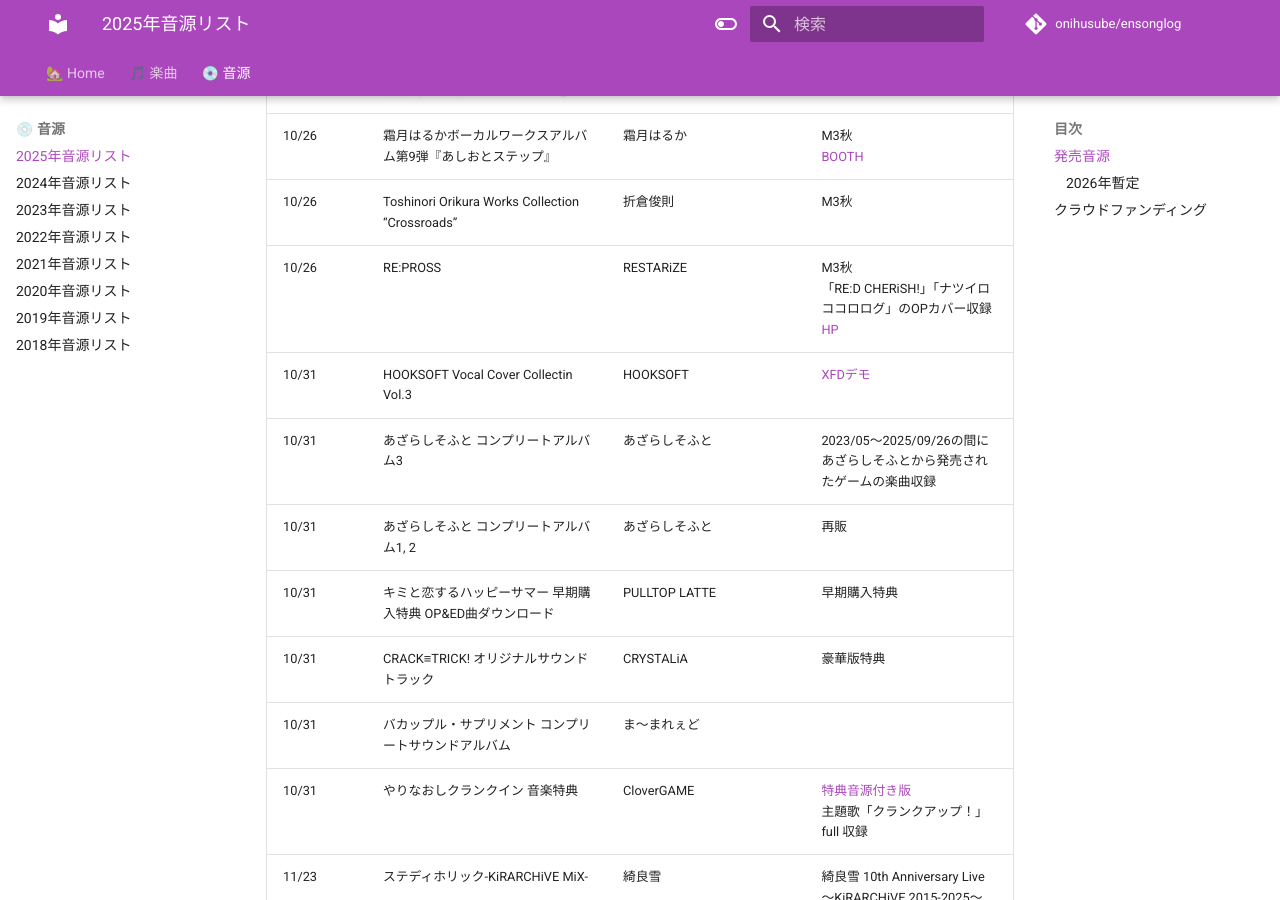
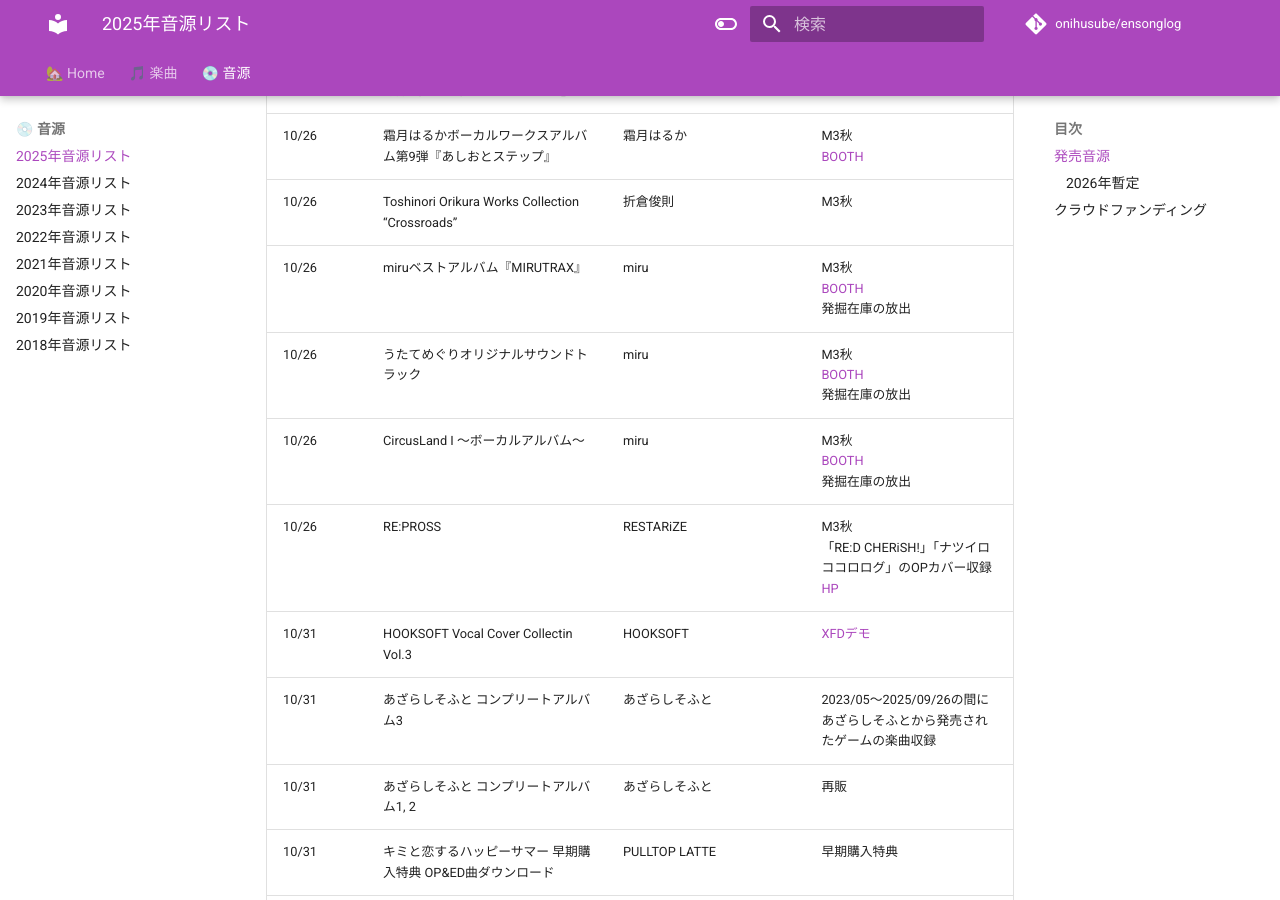
Before and after one commit to onihusube/ensonglog, an MkDocs documentation site: the page built from docs/2025/音源.md, in a window 1280 px wide and 900 px high, scrolled down 13451 px. Built offline with MkDocs 1.6.1 and Material for MkDocs 9.7.7, drawn with Linux system fonts in a browser that asks for light colours; comment, search, counter and statistics services are not loaded.

Commit message:
miruブースでの再販を一応追加

```diff
--- a/docs/2025/音源.md
+++ b/docs/2025/音源.md
@@ -191,6 +191,9 @@
 | 10/26 | 小波すず美少女ゲームソングカバーアルバム 「しんぐあそんぐ！〜出演作品（みんな）のうたです。〜」 | 小波すず | M3秋 </br> 再販、M3春(2025)初出 |
 | 10/26 | 霜月はるかボーカルワークスアルバム第9弾『あしおとステップ』 | 霜月はるか | M3秋 </br> [BOOTH](https://hiyatsukin.booth.pm/items/7490036)|
 | 10/26 | Toshinori Orikura Works Collection “Crossroads” | 折倉俊則 | M3秋 |
+| 10/26 | miruベストアルバム『MIRUTRAX』 | miru | M3秋 </br> [BOOTH](https://synchronistmusik.booth.pm/items/7584637) </br> 発掘在庫の放出 |
+| 10/26 | うたてめぐりオリジナルサウンドトラック | miru | M3秋 </br> [BOOTH](https://synchronistmusik.booth.pm/items/7584596) </br> 発掘在庫の放出 |
+| 10/26 | CircusLand I 〜ボーカルアルバム〜 | miru | M3秋 </br> [BOOTH](https://synchronistmusik.booth.pm/items/7584596) </br> 発掘在庫の放出 |
 | 10/26 | RE:PROSS | RESTARiZE | M3秋 </br> 「RE:D CHERiSH!」「ナツイロココロログ」のOPカバー収録 </br> [HP](https://repross.tumblr.com/) |
 | 10/31 | HOOKSOFT Vocal Cover Collectin Vol.3 | HOOKSOFT | [XFDデモ](https://www.youtube.com/watch?v=EmZaEyD7XFM) |
 | 10/31 | あざらしそふと コンプリートアルバム3 | あざらしそふと | 2023/05～2025/09/26の間にあざらしそふとから発売されたゲームの楽曲収録 |
```
